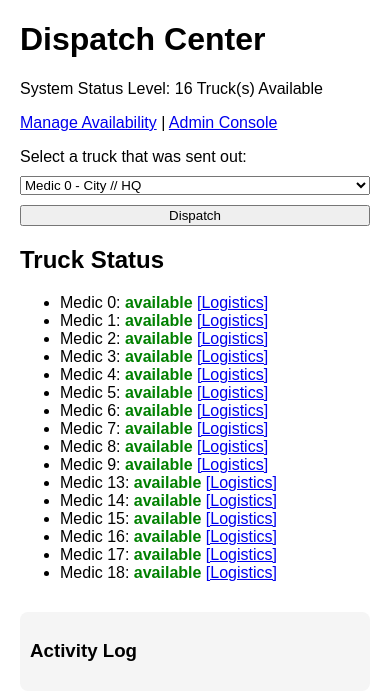
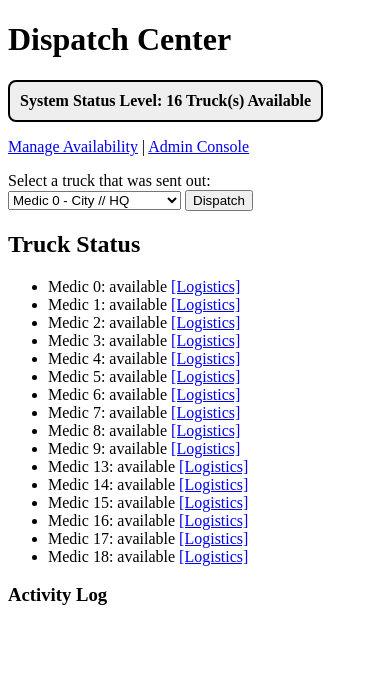
Before and after one commit to sndjy1986/BetaEX, a Flask app: page / in a window 390 px wide. Shown: the top 700 px of the page. Run offline with Flask 3, Linux system fonts and the light colour scheme.

Commit message:
Add files via upload

```diff
--- a/templates/index.html
+++ b/templates/index.html
@@ -3,51 +3,24 @@
 <head>
     <title>Medshore Dispatch Dashboard</title>
     <style>
-        @keyframes flashRedText {
-            0%, 100% { color: inherit; }
-            50% { color: red; }
-        }
-        .flash-red {
-            animation: flashRedText 1s infinite;
-            font-weight: bold;
-        }
-        body {
-            font-family: sans-serif;
-            margin: 20px;
-        }
-        .flash {
-            animation: flashRed 1s infinite;
-            font-weight: bold;
-        }
-        @keyframes flashRed {
-            0%   { color: inherit; }
-            50%  { color: red; }
-            100% { color: inherit; }
-        }
-        .status-available { color: green; font-weight: bold; }
-        .status-out { color: blue; font-weight: bold; }
-        .status-logistics { color: red; font-weight: bold; }
-        .status-destination { color: goldenrod; font-weight: bold; }
-        #log {
-            margin-top: 30px;
-            background: #f5f5f5;
-            padding: 10px;
-            border-radius: 8px;
-            max-height: 30vh;
-            overflow-y: auto;
-            width: 100%;
-            box-sizing: border-box;
-        }
-        @media (max-width: 600px) {
-            body {
-                font-size: 16px;
-            }
-            select, button {
-                width: 100%;
-                margin-top: 10px;
-            }
-        }
-    </style>
+.status-box {
+    padding: 10px;
+    background-color: #eee;
+    color: black;
+    font-weight: bold;
+    border: 2px solid black;
+    border-radius: 8px;
+    width: fit-content;
+    margin-bottom: 15px;
+}
+.blink-red {
+    animation: blinkRedBg 1s infinite;
+}
+@keyframes blinkRedBg {
+    0%, 100% { background-color: #eee; color: black; }
+    50% { background-color: red; color: white; }
+}
+</style>
 </head>
 <body>
     <h1>Dispatch Center</h1>
```
